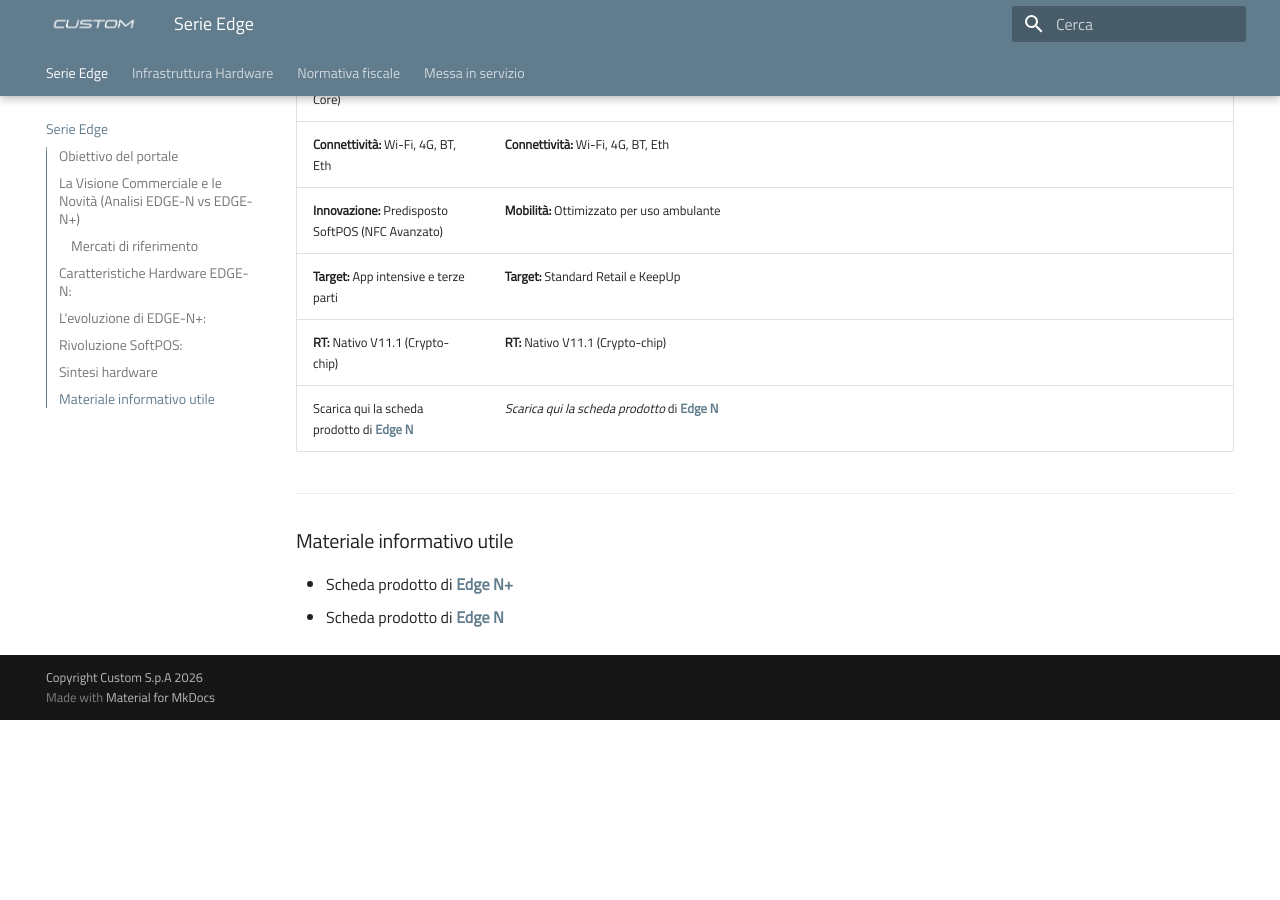
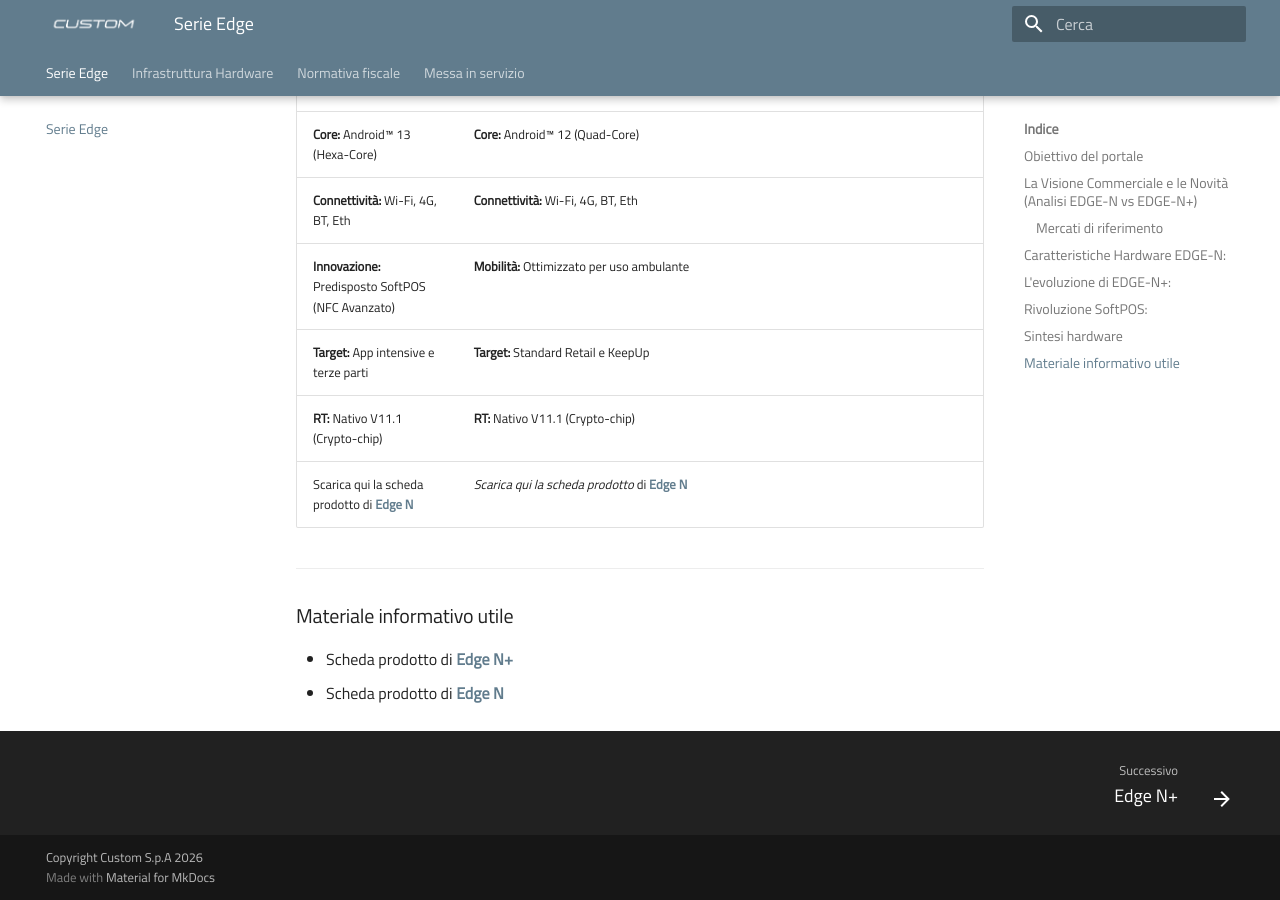
Before and after one commit to ivanrobuschi-custom/corso-tecnico-edge-n, an MkDocs documentation site: the page built from docs/index.md, in a window 1280 px wide and 900 px high, scrolled down 2764 px. Built offline with MkDocs 1.6.1 and Material for MkDocs 9.7.7, drawn with Linux system fonts in a browser that asks for light colours; before the commit the page ends 3484 px from its top, so only the background shows below that.

Commit message:
modifica navigation

```diff
--- a/mkdocs.yml
+++ b/mkdocs.yml
@@ -18,11 +18,13 @@
     - navigation.sections
     - navigation.prune
     - navigation.indexes
-    - toc.integrate
+    # - toc.integrate
+    - navigation.top
     - navigation.top
     - search.suggest
     - search.highlight
     - search.share
+    - navigation.footer
 
   palette:
     primary: custom
```
